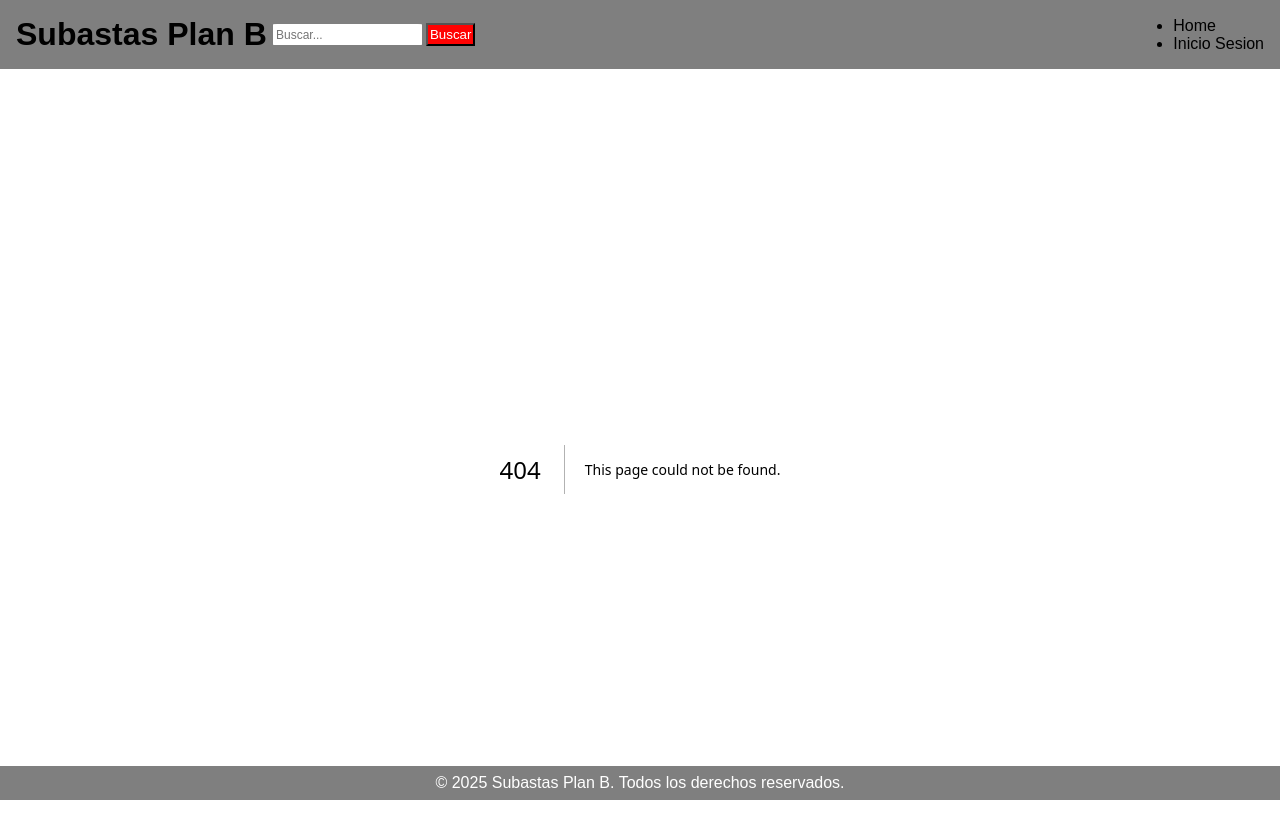
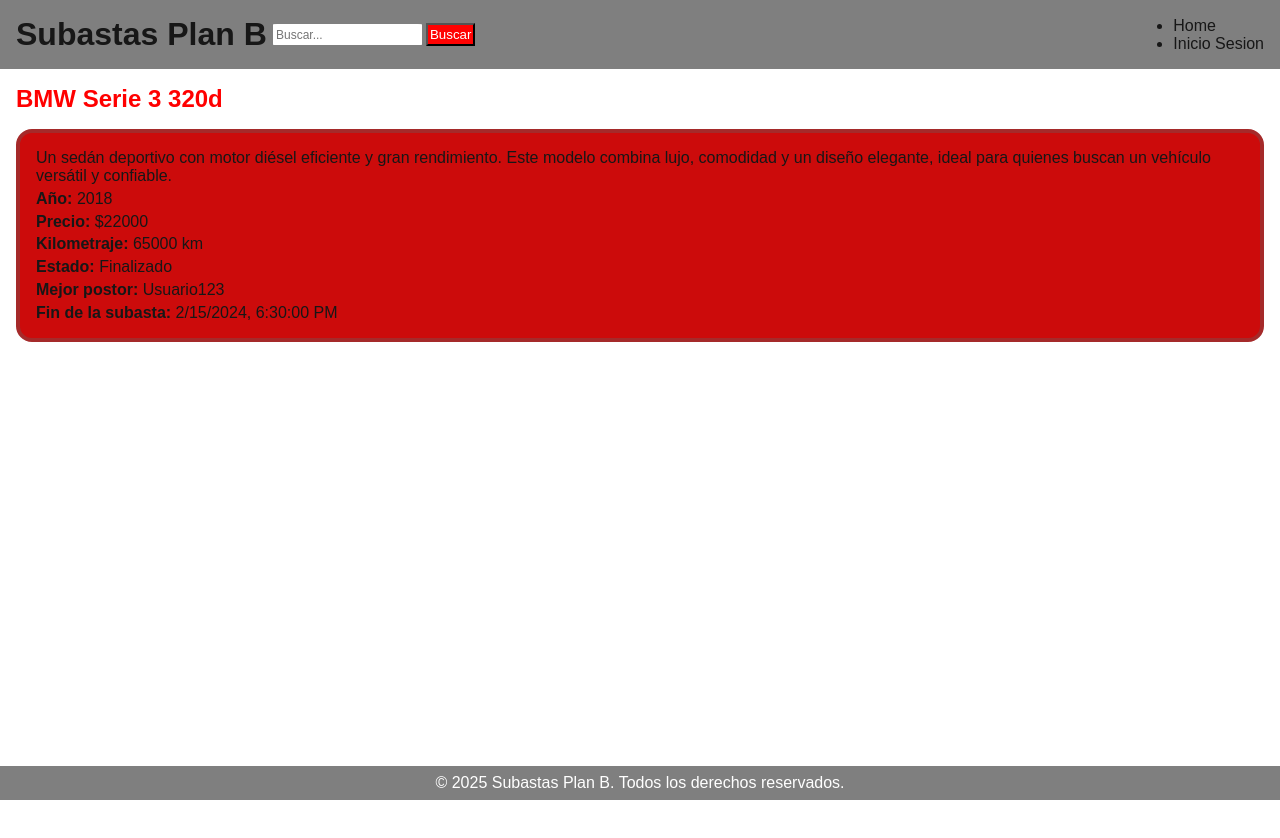
Before and after one commit to miguelangelhuamani/CarAuction_Frontend, a Next.js app: page /detalle/1 in a window 1280 px wide. Before the commit this address had no page. Shown: the top 838 px of the page. After the commit the page ends 800 px from the top, so only its background shows below. Built offline with nearby package versions, Linux system fonts and the light colour scheme.

Commit message:
Añadido el detalle de la subasta al buscar

```diff
--- /dev/null
+++ b/app/detalle/[id]/page.js
@@ -0,0 +1,39 @@
+"use client";
+
+import ProductDetail from "@/components/ProductDetail/ProductDetail";
+import { useParams } from "next/navigation";
+import { useEffect, useState } from "react";
+
+const Detalle = () => {
+  const params = useParams();
+  const id = params.id; // Obtiene el parámetro de la URL
+  const [product, setProduct] = useState(null);
+
+  useEffect(() => {
+    const fetchProduct = async () => {
+
+      try {
+        const response = await fetch('/docs/productos.json');
+        const file = await response.json();
+
+        const foundProduct = file.item.find((product) => product.id === parseInt(id));
+        setProduct(foundProduct);
+
+      } catch (error) {
+        console.error("Error fetching product:", error);
+      }
+    };
+
+    if (id) {
+      fetchProduct();
+    }
+  }, [id]); //every time id changes, fetch product
+
+  return (
+    <div>
+      {product ? <ProductDetail product={product} /> : <p>Loading...</p>}
+    </div>
+  );
+};
+
+export default Detalle;
--- a/components/ProductCard/ProductCard.jsx
+++ b/components/ProductCard/ProductCard.jsx
@@ -1,9 +1,13 @@
-import React from 'react';
 import styles from './styles.module.css'; // Importa los estilos del módulo CSS
 
-const ProductCard = ({ product, index }) => {
+const ProductCard = ({ product}) => {
+
+    const handleClick = () => {
+        window.location.href = `/detalle/${product.id}`;
+    };
+
     return (
-          <button className={styles.productCard}>
+        <button className={styles.productCard} onClick={handleClick}>
             <h3>{product.name}</h3>
             <p>${product.price}</p>
             <p>Año: {product.year}</p>
--- /dev/null
+++ b/components/ProductDetail/ProductDetail.jsx
@@ -0,0 +1,22 @@
+import React from 'react';
+import styles from './styles.module.css'; // Importa los estilos del módulo CSS
+
+const ProductDetail = ({ product }) => {
+          return (
+        <div className={styles.ProductDetail}>
+            <h2>{product.name}</h2>
+            <section>
+                <p>{product.description}</p>
+                <p><strong>Año:</strong> {product.year}</p>
+                <p><strong>Precio:</strong> ${product.price}</p>
+                <p><strong>Kilometraje:</strong> {product.mileage} km</p>
+                <p><strong>Estado:</strong> {product.status}</p>
+                <p><strong>Mejor postor:</strong> {product.highestBidder}</p>
+                <p><strong>Fin de la subasta:</strong> {new Date(product.endTime).toLocaleString()}</p>
+            </section>
+
+        </div>
+          );
+};
+
+export default ProductDetail;
--- /dev/null
+++ b/components/ProductDetail/styles.module.css
@@ -0,0 +1,22 @@
+
+
+.ProductDetail h2 {
+  font-size: 1.5rem;
+    margin: 1rem 0;
+    margin-left: 1rem;
+    color: red;
+}
+
+
+.ProductDetail section {
+  display: flex;
+  margin: 1rem;
+  flex-direction: column;
+  justify-content: flex-start;
+  border: 0.3rem solid brown;
+  border-radius: 1rem;
+  gap:0.3rem;
+  padding: 1rem;
+
+  background-color: #cc0b0b;
+}
--- a/public/docs/productos.json
+++ b/public/docs/productos.json
@@ -1,24 +1,24 @@
 {
 	"item": [
-	  {"id": 1, "name": "BMW Serie 3 320d", "year": 2018, "price": 22000, "mileage": 65000, "status": "Finalizado", "highestBidder": "Usuario123", "endTime": "2024-02-15T18:30:00Z", "description": "Un sedán deportivo con motor diésel eficiente y gran rendimiento."},
-	  {"id": 2, "name": "Audi A4 2.0 TDI", "year": 2017, "price": 19500, "mileage": 72000, "status": "Finalizado", "highestBidder": "CocheFan88", "endTime": "2024-02-14T16:45:00Z", "description": "Elegante y cómodo, con un motor diésel potente y eficiente."},
-	  {"id": 3, "name": "Mercedes-Benz C220 CDI", "year": 2019, "price": 25000, "mileage": 40000, "status": "Finalizado", "highestBidder": "BidMaster", "endTime": "2024-02-13T20:00:00Z", "description": "Lujo y rendimiento en un sedán diésel de alta gama."},
-	  {"id": 4, "name": "Volkswagen Golf GTI", "year": 2020, "price": 27000, "mileage": 30000, "status": "Finalizado", "highestBidder": "VWGolfer", "endTime": "2024-02-12T14:15:00Z", "description": "Un hatchback deportivo con gran manejo y potencia."},
-	  {"id": 5, "name": "Tesla Model 3 Standard Range", "year": 2021, "price": 35000, "mileage": 15000, "status": "Finalizado", "highestBidder": "ElectricCarFan", "endTime": "2024-02-11T12:00:00Z", "description": "Eléctrico, moderno y eficiente, con tecnología avanzada."},
-	  {"id": 6, "name": "Ford Fiesta 1.0 EcoBoost", "year": 2016, "price": 9500, "mileage": 85000, "status": "Finalizado", "highestBidder": "FiestaFan", "endTime": "2024-02-10T15:30:00Z", "description": "Compacto y económico, ideal para la ciudad."},
-	  {"id": 7, "name": "Renault Clio RS", "year": 2018, "price": 17000, "mileage": 60000, "status": "Finalizado", "highestBidder": "RS_Lover", "endTime": "2024-02-09T18:00:00Z", "description": "Pequeño pero potente, con un diseño deportivo."},
-	  {"id": 8, "name": "Peugeot 208 GTI", "year": 2019, "price": 18500, "mileage": 35000, "status": "Finalizado", "highestBidder": "GTI_Addict", "endTime": "2024-02-08T17:00:00Z", "description": "Hatchback ágil y rápido, con un motor turbo."},
-	  {"id": 9, "name": "Toyota Corolla Hybrid", "year": 2020, "price": 23000, "mileage": 22000, "status": "Finalizado", "highestBidder": "HybridFan", "endTime": "2024-02-07T13:30:00Z", "description": "Híbrido eficiente y confiable, con gran economía de combustible."},
-	  {"id": 10, "name": "Honda Civic Type R", "year": 2021, "price": 33000, "mileage": 12000, "status": "Finalizado", "highestBidder": "HondaRacer", "endTime": "2024-02-06T11:00:00Z", "description": "Deportivo y agresivo, con un rendimiento excepcional."},
-	  {"id": 11, "name": "Seat León FR", "year": 2017, "price": 16000, "mileage": 67000, "status": "Finalizado", "highestBidder": "LeonDriver", "endTime": "2024-02-05T19:00:00Z", "description": "Compacto y deportivo, con un diseño moderno."},
-	  {"id": 12, "name": "Hyundai i30 N", "year": 2018, "price": 21000, "mileage": 48000, "status": "Finalizado", "highestBidder": "SpeedHunter", "endTime": "2024-02-04T16:00:00Z", "description": "Hatchback deportivo con gran rendimiento y manejo."},
-	  {"id": 13, "name": "Kia Ceed GT", "year": 2019, "price": 18000, "mileage": 37000, "status": "Finalizado", "highestBidder": "KiaFanatic", "endTime": "2024-02-03T12:45:00Z", "description": "Deportivo y práctico, con un motor turbo eficiente."},
-	  {"id": 14, "name": "Mazda 3 Skyactiv-X", "year": 2020, "price": 24500, "mileage": 25000, "status": "Finalizado", "highestBidder": "MazdaLover", "endTime": "2024-02-02T14:30:00Z", "description": "Innovador y eficiente, con tecnología Skyactiv avanzada."},
-	  {"id": 15, "name": "Nissan Qashqai DIG-T", "year": 2019, "price": 21500, "mileage": 42000, "status": "Finalizado", "highestBidder": "SUVFan", "endTime": "2024-02-01T17:15:00Z", "description": "SUV compacto y versátil, ideal para la familia."},
-	  {"id": 16, "name": "Volvo XC40 T3", "year": 2021, "price": 32000, "mileage": 19000, "status": "Finalizado", "highestBidder": "SafeDriver", "endTime": "2024-01-31T10:00:00Z", "description": "SUV seguro y elegante, con tecnología avanzada de seguridad."},
-	  {"id": 17, "name": "Skoda Octavia RS", "year": 2017, "price": 17500, "mileage": 69000, "status": "Finalizado", "highestBidder": "OctaviaRS", "endTime": "2024-01-30T18:45:00Z"},
-	  {"id": 18, "name": "Citroën C4 Cactus", "year": 2016, "price": 10500, "mileage": 82000, "status": "Finalizado", "highestBidder": "CitroenFan", "endTime": "2024-01-29T13:00:00Z"},
-	  {"id": 19, "name": "Opel Astra Turbo", "year": 2018, "price": 15000, "mileage": 60000, "status": "Finalizado", "highestBidder": "TurboLover", "endTime": "2024-01-28T16:15:00Z"},
-	  {"id": 20, "name": "Fiat 500 Abarth", "year": 2020, "price": 19000, "mileage": 28000, "status": "Finalizado", "highestBidder": "AbarthFan", "endTime": "2024-01-27T14:00:00Z"}
+	  {"id": 1, "name": "BMW Serie 3 320d", "year": 2018, "price": 22000, "mileage": 65000, "status": "Finalizado", "highestBidder": "Usuario123", "endTime": "2024-02-15T18:30:00Z", "description": "Un sedán deportivo con motor diésel eficiente y gran rendimiento. Este modelo combina lujo, comodidad y un diseño elegante, ideal para quienes buscan un vehículo versátil y confiable."},
+	  {"id": 2, "name": "Audi A4 2.0 TDI", "year": 2017, "price": 19500, "mileage": 72000, "status": "Finalizado", "highestBidder": "CocheFan88", "endTime": "2024-02-14T16:45:00Z", "description": "Elegante y cómodo, con un motor diésel potente y eficiente. Este sedán premium ofrece una experiencia de conducción suave y un interior lleno de tecnología avanzada."},
+	  {"id": 3, "name": "Mercedes-Benz C220 CDI", "year": 2019, "price": 25000, "mileage": 40000, "status": "Finalizado", "highestBidder": "BidMaster", "endTime": "2024-02-13T20:00:00Z", "description": "Lujo y rendimiento en un sedán diésel de alta gama. Este vehículo destaca por su diseño sofisticado, materiales de alta calidad y un motor que combina potencia y eficiencia."},
+	  {"id": 4, "name": "Volkswagen Golf GTI", "year": 2020, "price": 27000, "mileage": 30000, "status": "Finalizado", "highestBidder": "VWGolfer", "endTime": "2024-02-12T14:15:00Z", "description": "Un hatchback deportivo con gran manejo y potencia. Este modelo es perfecto para los entusiastas de la conducción, ofreciendo un equilibrio entre practicidad y rendimiento."},
+	  {"id": 5, "name": "Tesla Model 3 Standard Range", "year": 2021, "price": 35000, "mileage": 15000, "status": "Finalizado", "highestBidder": "ElectricCarFan", "endTime": "2024-02-11T12:00:00Z", "description": "Eléctrico, moderno y eficiente, con tecnología avanzada. Este sedán redefine la movilidad sostenible con su diseño futurista, autonomía impresionante y características innovadoras."},
+	  {"id": 6, "name": "Ford Fiesta 1.0 EcoBoost", "year": 2016, "price": 9500, "mileage": 85000, "status": "Finalizado", "highestBidder": "FiestaFan", "endTime": "2024-02-10T15:30:00Z", "description": "Compacto y económico, ideal para la ciudad. Este modelo ofrece un motor eficiente, un diseño ágil y un interior cómodo, perfecto para el día a día."},
+	  {"id": 7, "name": "Renault Clio RS", "year": 2018, "price": 17000, "mileage": 60000, "status": "Finalizado", "highestBidder": "RS_Lover", "endTime": "2024-02-09T18:00:00Z", "description": "Pequeño pero potente, con un diseño deportivo. Este hatchback ofrece una experiencia de conducción emocionante, con un motor ágil y un diseño que llama la atención."},
+	  {"id": 8, "name": "Peugeot 208 GTI", "year": 2019, "price": 18500, "mileage": 35000, "status": "Finalizado", "highestBidder": "GTI_Addict", "endTime": "2024-02-08T17:00:00Z", "description": "Hatchback ágil y rápido, con un motor turbo. Este modelo combina estilo, rendimiento y tecnología, ideal para quienes buscan un vehículo dinámico y moderno."},
+	  {"id": 9, "name": "Toyota Corolla Hybrid", "year": 2020, "price": 23000, "mileage": 22000, "status": "Finalizado", "highestBidder": "HybridFan", "endTime": "2024-02-07T13:30:00Z", "description": "Híbrido eficiente y confiable, con gran economía de combustible. Este sedán es perfecto para quienes buscan un vehículo ecológico sin comprometer el confort y la calidad."},
+	  {"id": 10, "name": "Honda Civic Type R", "year": 2021, "price": 33000, "mileage": 12000, "status": "Finalizado", "highestBidder": "HondaRacer", "endTime": "2024-02-06T11:00:00Z", "description": "Deportivo y agresivo, con un rendimiento excepcional. Este modelo es un ícono entre los autos deportivos, ofreciendo un diseño audaz y una experiencia de conducción inigualable."},
+	  {"id": 11, "name": "Seat León FR", "year": 2017, "price": 16000, "mileage": 67000, "status": "Finalizado", "highestBidder": "LeonDriver", "endTime": "2024-02-05T19:00:00Z", "description": "Compacto y deportivo, con un diseño moderno. Este hatchback ofrece un equilibrio perfecto entre estilo, rendimiento y practicidad para el día a día."},
+	  {"id": 12, "name": "Hyundai i30 N", "year": 2018, "price": 21000, "mileage": 48000, "status": "Finalizado", "highestBidder": "SpeedHunter", "endTime": "2024-02-04T16:00:00Z", "description": "Hatchback deportivo con gran rendimiento y manejo. Este modelo está diseñado para los amantes de la velocidad, con un motor potente y un diseño aerodinámico."},
+	  {"id": 13, "name": "Kia Ceed GT", "year": 2019, "price": 18000, "mileage": 37000, "status": "Finalizado", "highestBidder": "KiaFanatic", "endTime": "2024-02-03T12:45:00Z", "description": "Deportivo y práctico, con un motor turbo eficiente. Este hatchback combina un diseño atractivo con un rendimiento sobresaliente, ideal para cualquier ocasión."},
+	  {"id": 14, "name": "Mazda 3 Skyactiv-X", "year": 2020, "price": 24500, "mileage": 25000, "status": "Finalizado", "highestBidder": "MazdaLover", "endTime": "2024-02-02T14:30:00Z", "description": "Innovador y eficiente, con tecnología Skyactiv avanzada. Este sedán ofrece un diseño elegante, un interior cómodo y un motor que redefine la eficiencia."},
+	  {"id": 15, "name": "Nissan Qashqai DIG-T", "year": 2019, "price": 21500, "mileage": 42000, "status": "Finalizado", "highestBidder": "SUVFan", "endTime": "2024-02-01T17:15:00Z", "description": "SUV compacto y versátil, ideal para la familia. Este modelo combina espacio, comodidad y un diseño moderno, perfecto para cualquier aventura."},
+	  {"id": 16, "name": "Volvo XC40 T3", "year": 2021, "price": 32000, "mileage": 19000, "status": "Finalizado", "highestBidder": "SafeDriver", "endTime": "2024-01-31T10:00:00Z", "description": "SUV seguro y elegante, con tecnología avanzada de seguridad. Este modelo ofrece un diseño sofisticado, un interior espacioso y características de seguridad líderes en su clase."},
+	  {"id": 17, "name": "Skoda Octavia RS", "year": 2017, "price": 17500, "mileage": 69000, "status": "Finalizado", "highestBidder": "OctaviaRS", "endTime": "2024-01-30T18:45:00Z", "description": "Un sedán deportivo con un diseño elegante y un motor potente. Este modelo combina practicidad y rendimiento, ideal para quienes buscan un vehículo versátil."},
+	  {"id": 18, "name": "Citroën C4 Cactus", "year": 2016, "price": 10500, "mileage": 82000, "status": "Finalizado", "highestBidder": "CitroenFan", "endTime": "2024-01-29T13:00:00Z", "description": "Un crossover único con un diseño innovador y un interior cómodo. Este modelo es perfecto para quienes buscan un vehículo diferente y práctico."},
+	  {"id": 19, "name": "Opel Astra Turbo", "year": 2018, "price": 15000, "mileage": 60000, "status": "Finalizado", "highestBidder": "TurboLover", "endTime": "2024-01-28T16:15:00Z", "description": "Un hatchback compacto con un motor turbo eficiente y un diseño moderno. Este modelo ofrece un equilibrio perfecto entre rendimiento y economía."},
+	  {"id": 20, "name": "Fiat 500 Abarth", "year": 2020, "price": 19000, "mileage": 28000, "status": "Finalizado", "highestBidder": "AbarthFan", "endTime": "2024-01-27T14:00:00Z", "description": "Un pequeño deportivo con un diseño icónico y un motor potente. Este modelo es perfecto para quienes buscan un vehículo divertido y ágil para la ciudad."}
 	]
-  }
+}
```
Also changed, not shown: app/detalle/[id]/page.module.css (added). Lines whose indentation alone changed are shown as unchanged.
